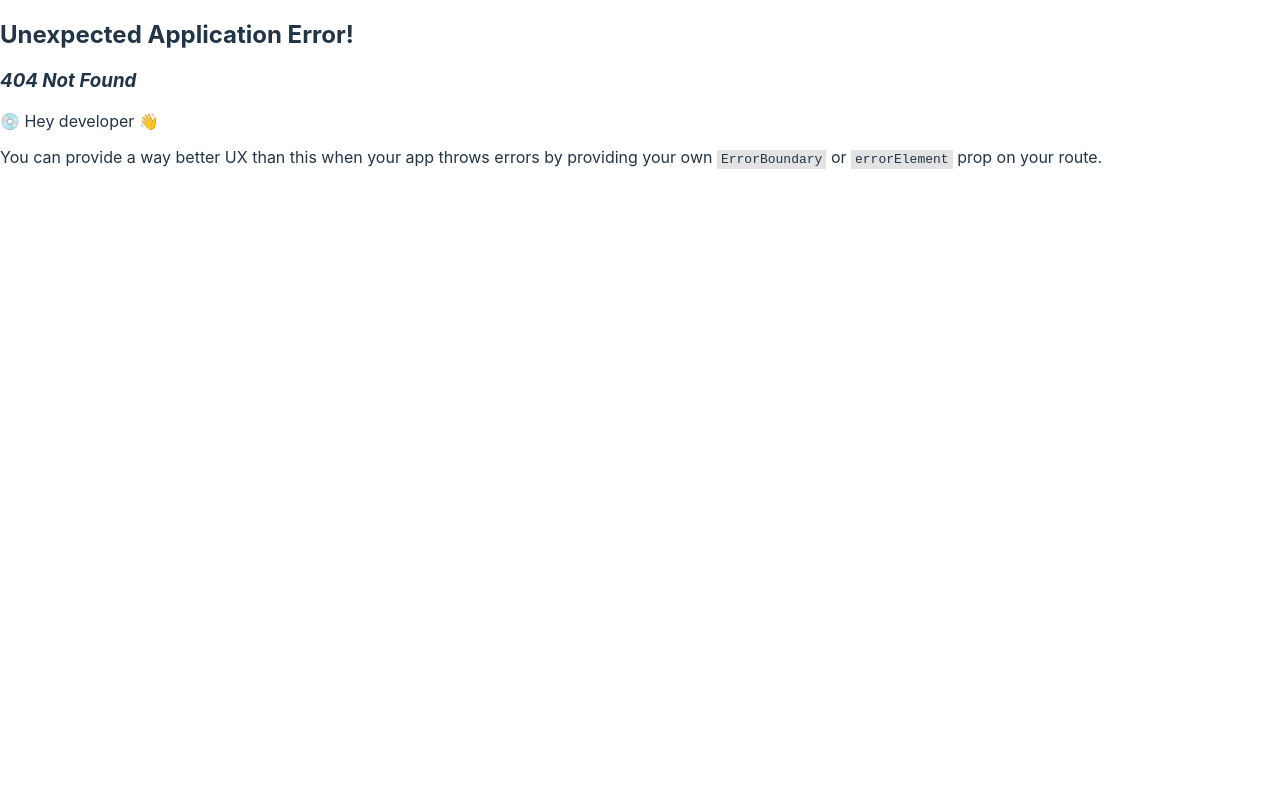
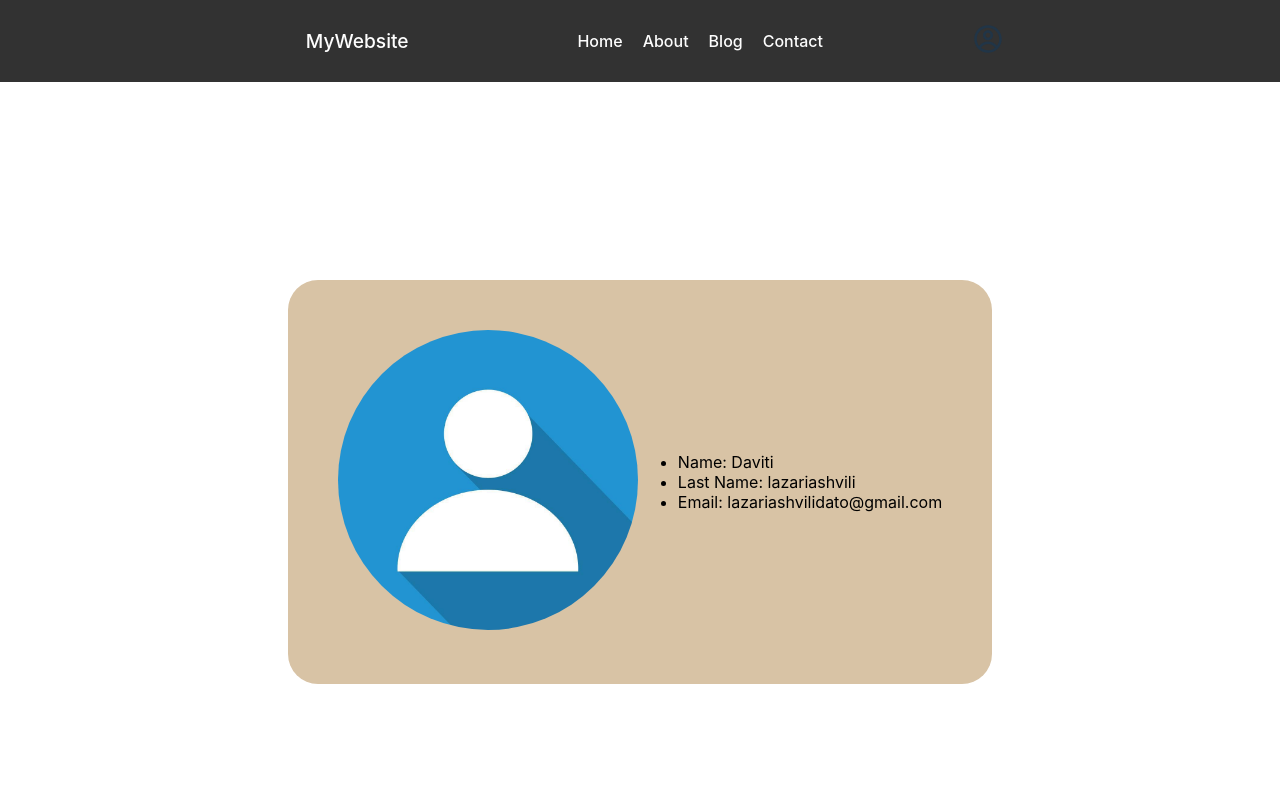
Before and after one commit to Daviti0410/TBCX, a React (Vite) app: page /Profile in a window 1280 px wide. Before the commit this address had no page. Shown: the top 800 px of the page. Built offline with nearby package versions, Linux system fonts and the light colour scheme.

Commit message:
implemented profile picture,page and route

```diff
--- a/src/Header.css
+++ b/src/Header.css
@@ -10,6 +10,8 @@
   flex-direction: row;
   gap: 20px;
   list-style: none;
+  margin-left: 100px;
+  margin-right: 150px;
 }
 
 .nav-list a {
@@ -24,3 +26,8 @@
 .nav-list.react:hover {
   filter: drop-shadow(0 0 2em #61dafbaa);
 }
+
+.profile a {
+  text-decoration: none;
+  color: inherit;
+}
--- a/src/Header.jsx
+++ b/src/Header.jsx
@@ -1,4 +1,5 @@
 import "./Header.css";
+import { CgProfile } from "react-icons/cg";
 
 export default function Header() {
   return (
@@ -23,6 +24,11 @@ export default function Header() {
             </li>
           </ul>
         </nav>
+        <div className="profile">
+          <a href="/Profile">
+            <CgProfile size={30} />
+          </a>
+        </div>
       </div>
     </header>
   );
--- /dev/null
+++ b/src/Profile.css
@@ -0,0 +1,21 @@
+.profile-container {
+  display: flex;
+  justify-content: center;
+  align-items: center;
+  min-height: 100vh;
+  color: black;
+}
+
+.profile-picture img {
+  width: 300px;
+  border-radius: 50%;
+}
+
+.profile-inner-container {
+  display: flex;
+  justify-content: center;
+  align-items: center;
+  padding: 50px;
+  background-color: #d8c3a5;
+  border-radius: 30px;
+}
--- /dev/null
+++ b/src/Profile.jsx
@@ -0,0 +1,18 @@
+import "./Profile.css";
+
+export default function Profile() {
+  return (
+    <main className="profile-container">
+      <div className="profile-inner-container">
+        <div className="profile-picture">
+          <img src="/public/default-profile-picture1.jpg" />
+        </div>
+        <ul>
+          <li>Name: Daviti</li>
+          <li>Last Name: lazariashvili</li>
+          <li>Email: lazariashvilidato@gmail.com</li>
+        </ul>
+      </div>
+    </main>
+  );
+}
--- a/src/main.jsx
+++ b/src/main.jsx
@@ -8,6 +8,7 @@ import About from "./About.jsx";
 import Contact from "./Contact.jsx";
 import Assigment3 from "./Assigment3.jsx";
 import Blog from "./Blog.jsx";
+import Profile from "./Profile.jsx";
 
 const Layout = () => {
   return (
@@ -44,6 +45,10 @@ const router = createBrowserRouter([
         path: "/Blog",
         element: <Blog />,
       },
+      {
+        path: "/Profile",
+        element: <Profile />,
+      },
     ],
   },
 ]);
```
Also changed, not shown: public/default-profile-picture1.jpg (added).
